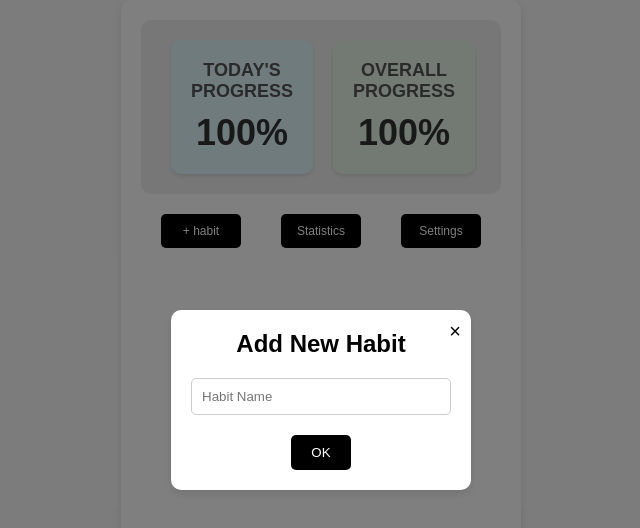
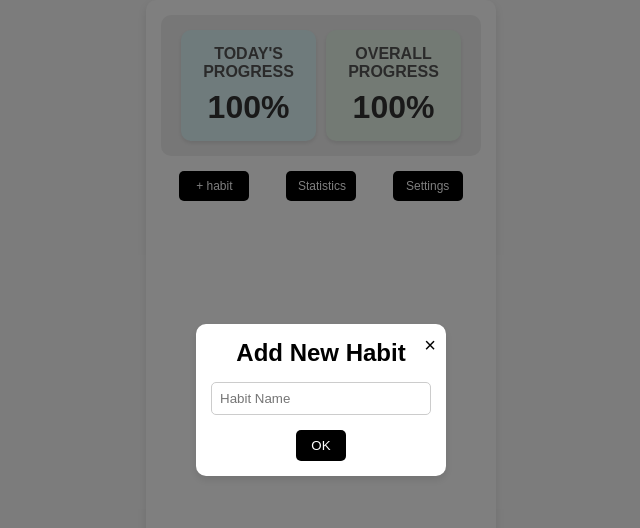
Before and after one commit to Ashish-suman-sharma/traker-telebot, a plain HTML site: page index.html in a window 1280 px wide. Both pictures are taken after a click on the element "+ habit". Shown: the whole page, without its empty margins (319-959 px from the left). Drawn offline with Linux system fonts and the light colour scheme.

Commit message:
fixed the width

```diff
--- a/style.css
+++ b/style.css
@@ -10,10 +10,10 @@ body {
 }
 
 .container {
-    max-width: 400px;
+    max-width: 350px; /* Updated from 300px to 350px */
     margin: 0 auto;
     height: 100vh;
-    padding: 20px;
+    padding: 15px; /* Adjusted padding */
     background-color: white;
     border-radius: 10px;
     box-shadow: 0 4px 8px rgba(0, 0, 0, 0.1);
@@ -22,20 +22,20 @@ body {
 .progress-section {
     display: flex;
     justify-content: space-between;
-    padding: 20px;
+    padding: 15px; /* Adjusted padding */
     background-color: #f0f0f0;
     border-radius: 10px;
-    margin-bottom: 20px;
+    margin-bottom: 15px; /* Adjusted margin */
 }
 
 .progress-section h2 {
-    font-size: 18px;
+    font-size: 16px; /* Adjusted font size */
     color: #555;
-    margin-bottom: 10px;
+    margin-bottom: 8px; /* Adjusted margin */
 }
 
 .progress-percentage {
-    font-size: 36px;
+    font-size: 32px; /* Adjusted font size */
     font-weight: bold;
     color: #333;
 }
@@ -43,8 +43,8 @@ body {
 .today-progress, .overall-progress {
     flex: 1;
     text-align: center;
-    padding: 20px;
-    margin: 0 10px;
+    padding: 15px; /* Adjusted padding */
+    margin: 0 5px; /* Adjusted margin */
     background-color: #fff;
     border-radius: 10px;
     box-shadow: 0 2px 4px rgba(0, 0, 0, 0.1);
@@ -61,26 +61,26 @@ body {
 .menu {
     display: flex;
     justify-content: space-around;
-    margin: 20px 0;
+    margin: 15px 0; /* Adjusted margin */
 }
 
 .menu-item {
     background-color: #000;
     color: white;
-    padding: 10px 15px;
+    padding: 8px 12px; /* Adjusted padding */
     border-radius: 5px;
     font-size: 12px;
     text-align: center;
-    width: 80px;
+    width: 70px; /* Adjusted width */
     cursor: pointer;
 }
 
 .habit-info {
     background-color: #ffffff;
-    margin: 20px 0;
+    margin: 15px 0; /* Adjusted margin */
     border-radius: 10px;
     box-shadow: 0 4px 8px rgba(0, 0, 0, 0.1);
-    padding: 15px;
+    padding: 12px; /* Adjusted padding */
     transition: transform 0.3s ease, box-shadow 0.3s ease;
 }
 
@@ -90,16 +90,16 @@ body {
 }
 
 .habit {
-    font-size: 20px;
+    font-size: 18px; /* Adjusted font size */
     font-weight: bold;
     color: #333;
-    margin-bottom: 10px;
+    margin-bottom: 8px; /* Adjusted margin */
 }
 
 .streak-info {
-    font-size: 14px;
+    font-size: 12px; /* Adjusted font size */
     color: #666;
-    margin-bottom: 15px;
+    margin-bottom: 12px; /* Adjusted margin */
 }
 
 .week-progress {
@@ -108,13 +108,13 @@ body {
 }
 
 .day {
-    width: 35px;
-    height: 35px;
+    width: 30px; /* Adjusted width */
+    height: 30px; /* Adjusted height */
     background-color: #e0e0e0;
     border-radius: 50%;
     text-align: center;
-    line-height: 35px;
-    font-size: 14px;
+    line-height: 30px; /* Adjusted line-height */
+    font-size: 12px; /* Adjusted font size */
     color: #666;
     transition: background-color 0.3s ease, color 0.3s ease;
 }
@@ -142,28 +142,28 @@ body {
 
 .habit-form {
     background: white;
-    padding: 20px;
+    padding: 15px; /* Adjusted padding */
     border-radius: 10px;
     box-shadow: 0 4px 8px rgba(0, 0, 0, 0.1);
     position: relative;
-    width: 300px;
+    width: 250px; /* Adjusted width */
     text-align: center;
 }
 
 .habit-form h2 {
-    margin-bottom: 20px;
+    margin-bottom: 15px; /* Adjusted margin */
 }
 
 .habit-form input {
     width: 100%;
-    padding: 10px;
-    margin-bottom: 20px;
+    padding: 8px; /* Adjusted padding */
+    margin-bottom: 15px; /* Adjusted margin */
     border: 1px solid #ccc;
     border-radius: 5px;
 }
 
 .habit-form button {
-    padding: 10px 20px;
+    padding: 8px 15px; /* Adjusted padding */
     background: #000;
     color: white;
     border: none;
```
